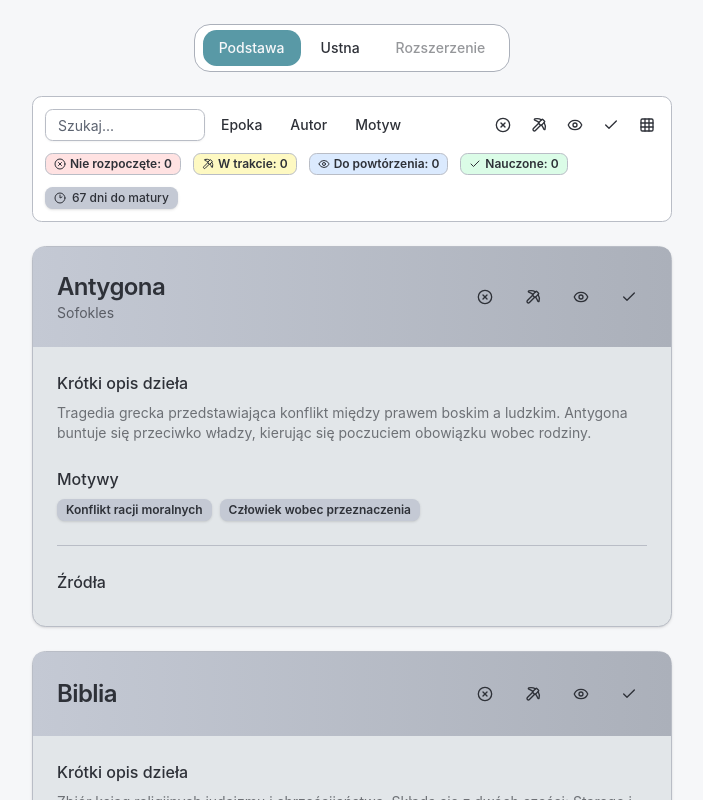
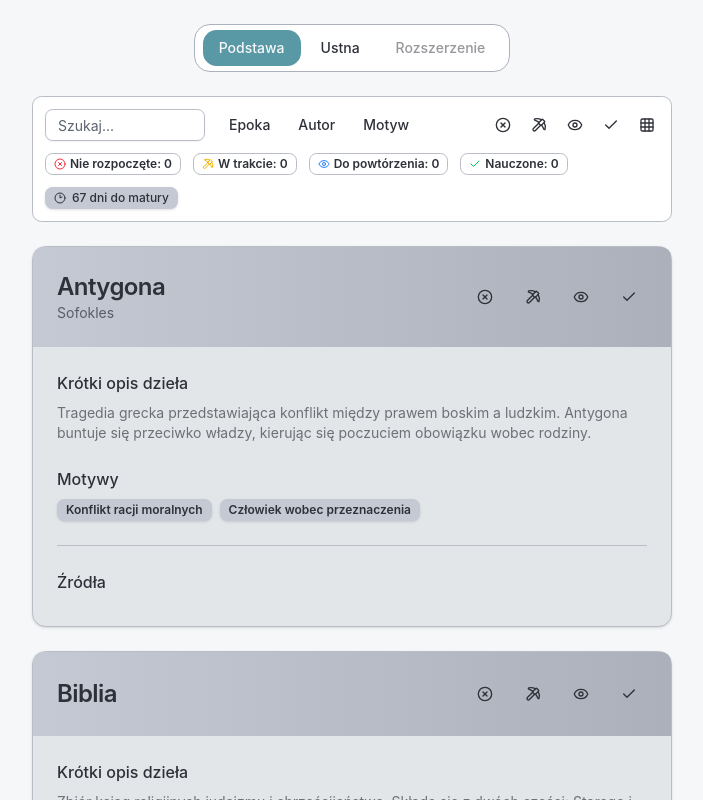
Before and after one commit to pawelz00/matura-check, a React (Vite) app: page / in a window 1280 px wide. Shown: the top 800 px of the page, without its empty margins (288-991 px from the left). Built offline with nearby package versions, Linux system fonts and the light colour scheme.

Commit message:
fix: colors

```diff
--- a/src/components/filters.tsx
+++ b/src/components/filters.tsx
@@ -27,7 +27,7 @@ export default function Filters({ showButtonFilters = true }: FiltersProps) {
       }
     >
       <Input
-        className={"w-40 h-8"}
+        className={"w-40 h-8 mr-2"}
         placeholder={"Szukaj..."}
         value={search}
         onChange={(e) => setSearch(e.target.value)}
--- a/src/components/stats.tsx
+++ b/src/components/stats.tsx
@@ -49,8 +49,8 @@ export default function Stats({ mode = "default" }: StatsProps) {
     >
       <div className={"flex text-sm gap-x-3"}>
         {Object.values(statusesObj).map((status) => (
-          <Badge variant={"outline"} className={status.color} key={status.text}>
-            <status.icon />
+          <Badge variant={"outline"} key={status.text}>
+            <status.icon className={status.textColor} />
             <span>
               {status.text}: {stats?.[status.status] ?? 0}
             </span>
--- a/src/constants/statusesObject.ts
+++ b/src/constants/statusesObject.ts
@@ -6,7 +6,8 @@ type Statuses = {
     status: Status;
     text: string;
     icon: LucideIcon;
-    color: string;
+    bgColor: string;
+    textColor: string;
     hoverColor: string;
   };
 };
@@ -16,28 +17,32 @@ export const statusesObj: Statuses = {
     status: "notStarted",
     text: "Nie rozpoczęte",
     icon: CircleX,
-    color: "bg-red-100",
+    bgColor: "bg-red-100",
+    textColor: "text-red-500",
     hoverColor: "hover:bg-red-500",
   },
   inProgress: {
     status: "inProgress",
     text: "W trakcie",
     icon: Pickaxe,
-    color: "bg-yellow-100",
+    bgColor: "bg-yellow-100",
+    textColor: "text-yellow-500",
     hoverColor: "hover:bg-yellow-500",
   },
   review: {
     status: "review",
     text: "Do powtórzenia",
     icon: Eye,
-    color: "bg-blue-100",
+    bgColor: "bg-blue-100",
+    textColor: "text-blue-500",
     hoverColor: "hover:bg-blue-500",
   },
   learned: {
     status: "learned",
     text: "Nauczone",
     icon: Check,
-    color: "bg-green-100",
+    bgColor: "bg-green-100",
+    textColor: "text-green-500",
     hoverColor: "hover:bg-green-500",
   },
 } as const;
```
